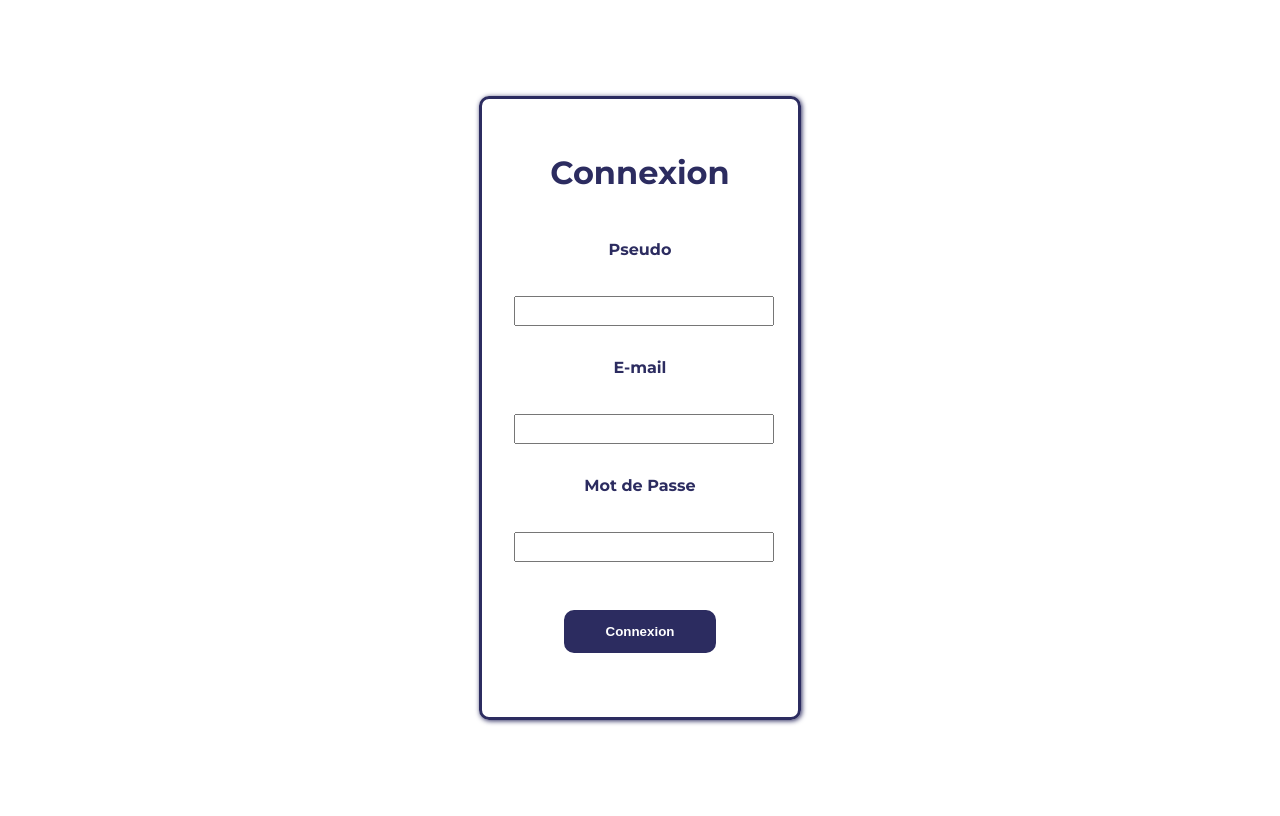
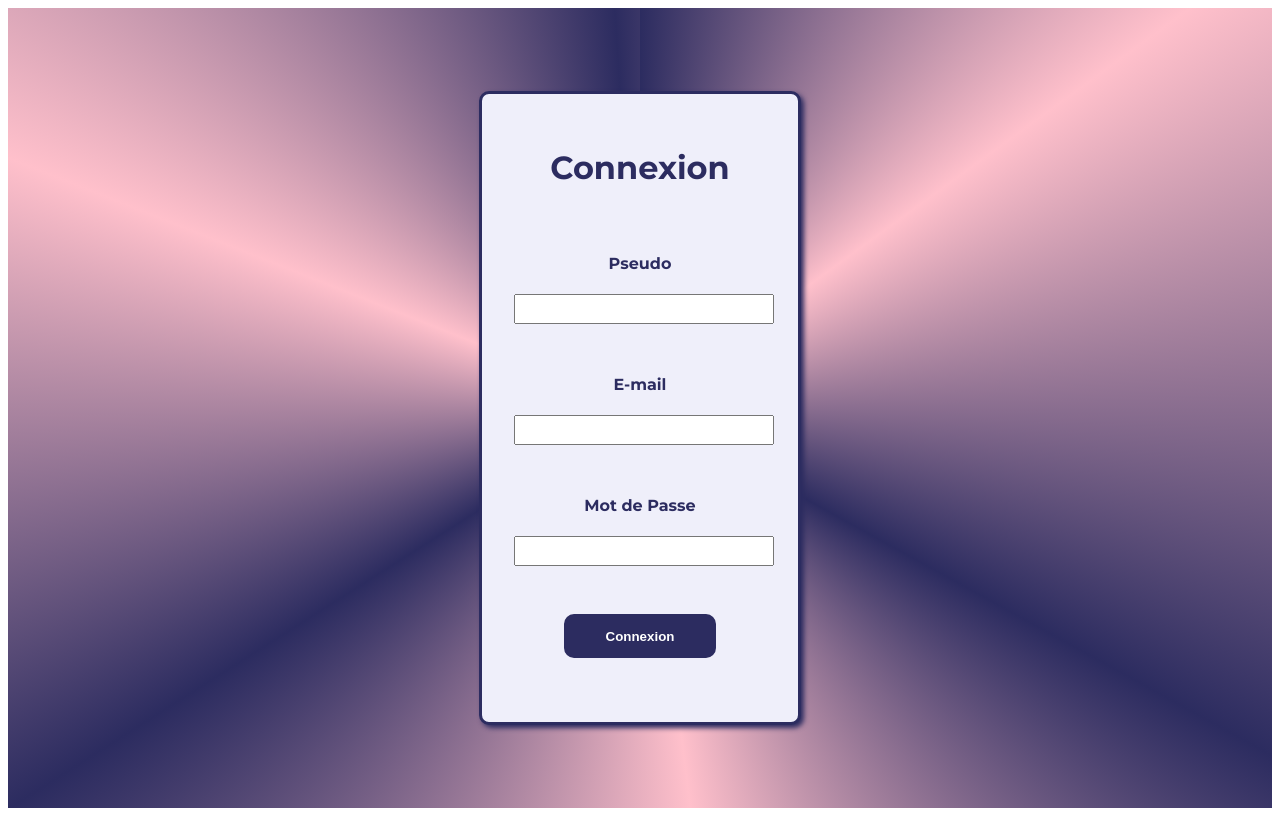
Before and after one commit to Marine-Dlf/planning-app-project, a React (Create React App) app in the folder planning-app-project/: page /connexion in a window 1280 px wide. Built offline with nearby package versions, Linux system fonts and the light colour scheme.

Commit message:
Encore un peu de style pour la page Connexion (1er jet)

```diff
--- a/planning-app-project/src/styles/connexion.scss
+++ b/planning-app-project/src/styles/connexion.scss
@@ -3,6 +3,11 @@
     justify-content: center;
     align-items: center;
     height: 100vh;
+    background: repeating-conic-gradient(
+        rgb(44, 44, 96) 0%,
+        pink 15%,
+        rgb(44, 44, 96) 33%
+    );
 }
 
 .connexion {
@@ -13,9 +18,10 @@
     width: 25%; /* Garde la largeur à 25% */
     color: rgb(44, 44, 96);
     font-weight: bold;
-    box-shadow: 1px 1px 5px rgb(44, 44, 96);
+    box-shadow: 3px 3px 5px rgb(44, 44, 96);
     max-width: 500px; /* Limite la taille maximale pour les grands écrans */
     min-width: 280px; /* Empêche la div de devenir trop petite */
+    background-color: rgb(239, 239, 250);
 
     form {
         display: flex;
@@ -23,7 +29,17 @@
         align-items: center;
         margin: 2rem;
 
-        label, input {
+        label {
+            margin-top: 2.2rem;
+            // margin-bottom: 0.2rem;
+            margin-left: auto;
+            margin-right: auto;
+            width: 100%; /* Inputs prennent 100% de la largeur du form */
+            max-width: 100%; /* Évite les débordements */
+            height: 1.5rem;
+        }
+
+        input {
             margin: 1rem auto;
             width: 100%; /* Inputs prennent 100% de la largeur du form */
             max-width: 100%; /* Évite les débordements */
@@ -45,10 +61,12 @@
         width: 60%; /* Le bouton prend la même largeur que les inputs */
         max-width: 100%; /* Évite que le bouton dépasse les limites du conteneur */
         box-sizing: border-box; /* Inclut padding et border dans le calcul de la largeur */
+        transition: transform 0.3s ease;
 
         &:hover {
-            background-color: rgb(28, 28, 66);
-            border: solid rgb(28, 28, 66);
+            background-color: rgb(62, 62, 108);
+            border: solid rgb(62, 62, 108);
+            transform: scale(1.05);
         }
     }
 }
```
